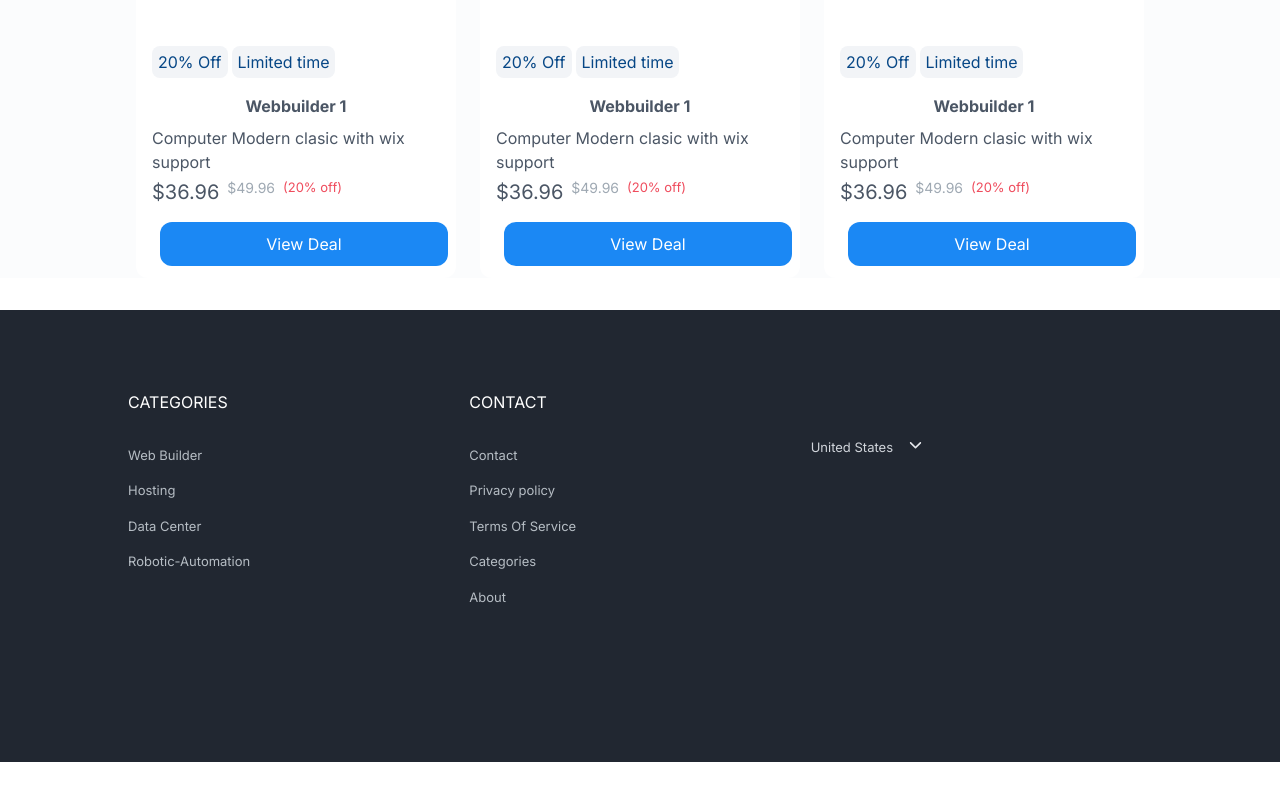
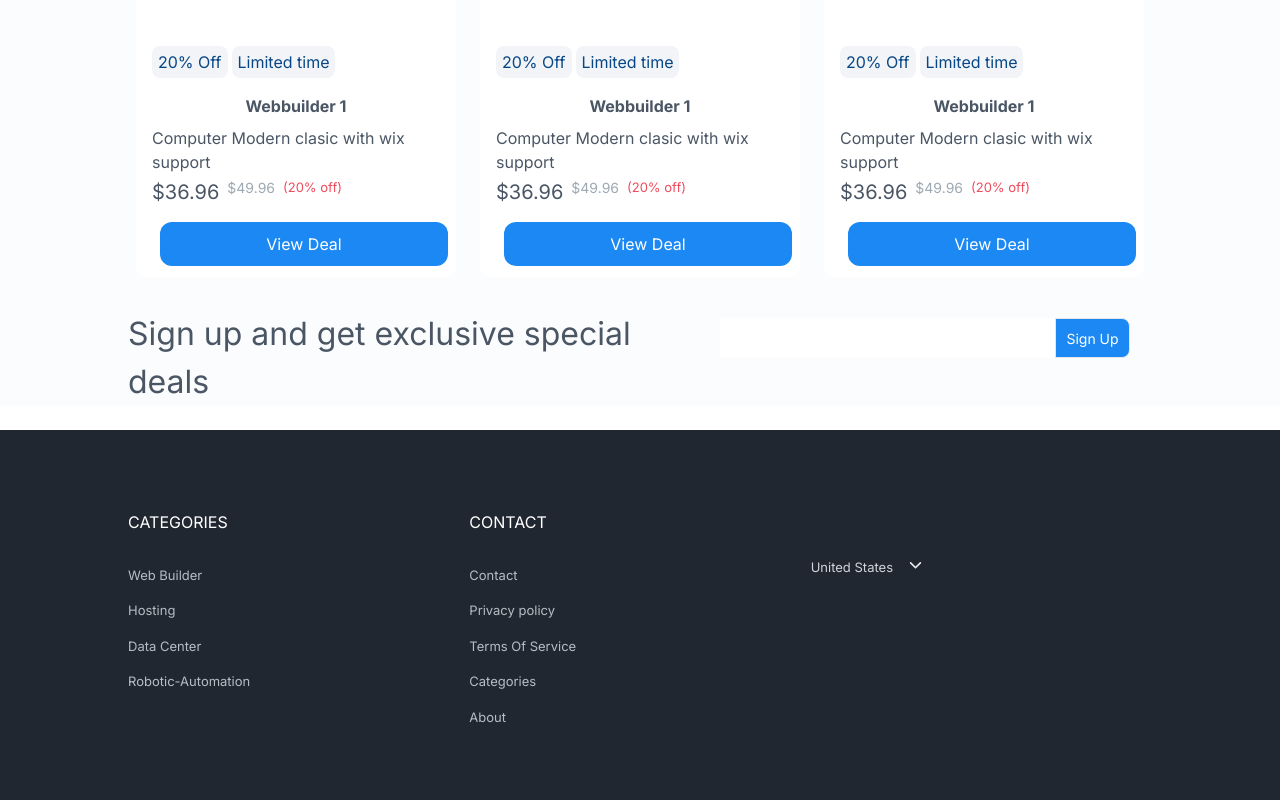
Before and after one commit to SaifullaJubair/Radiant-Riches-LLC-Assignment, a Next.js app: page / in a window 1280 px wide. Shown: the part 896-1696 px from the top of the page. Before the commit the page ends 1658 px from the top, so only its background shows below. Built offline with nearby package versions, Linux system fonts and the light colour scheme.

Commit message:
subscribe done

```diff
--- a/src/app/page.js
+++ b/src/app/page.js
@@ -1,5 +1,6 @@
 import HorizontalCard from "@/components/ui/ProductCards/HorizontalCard/HorizontalCard";
 import VerticalCard from "@/components/ui/ProductCards/VerticalCard/VerticalCard";
+import Subscribe from "@/components/ui/Subscribe";
 import TitleNav from "@/components/ui/TitleNav";
 import React from "react";
 
@@ -9,6 +10,7 @@
       <TitleNav />
       <HorizontalCard />
       <VerticalCard />
+      <Subscribe />
     </div>
   );
 };
--- /dev/null
+++ b/src/components/ui/Subscribe.js
@@ -0,0 +1,30 @@
+import React from "react";
+
+const Subscribe = () => {
+  return (
+    <div className="w-full my-6">
+      <div className="flex justify-between flex-col md:flex-row">
+        <h1 className="text-[32px] text-darkLightText w-full md:w-1/2 ">
+          Sign up and get exclusive special deals
+        </h1>
+        <div className="w-full md:w-1/2  md:py-2 py-6">
+          <div className="relative md:left-20 left-0 w-4/5">
+            <input
+              type="text"
+              className="block p-2.5 w-full z-20 text-sm  bg-white rounded-e-lg  focus:ring-blue-200 focus:border-blue-200"
+              required
+            />
+            <button
+              type="submit"
+              className="absolute top-0 end-0 h-full p-2.5 text-sm  text-white bg-primary rounded-e-lg border hover:bg-blue-600 duration-200  focus:ring-blue-300  "
+            >
+              Sign Up
+            </button>
+          </div>
+        </div>
+      </div>
+    </div>
+  );
+};
+
+export default Subscribe;
```
